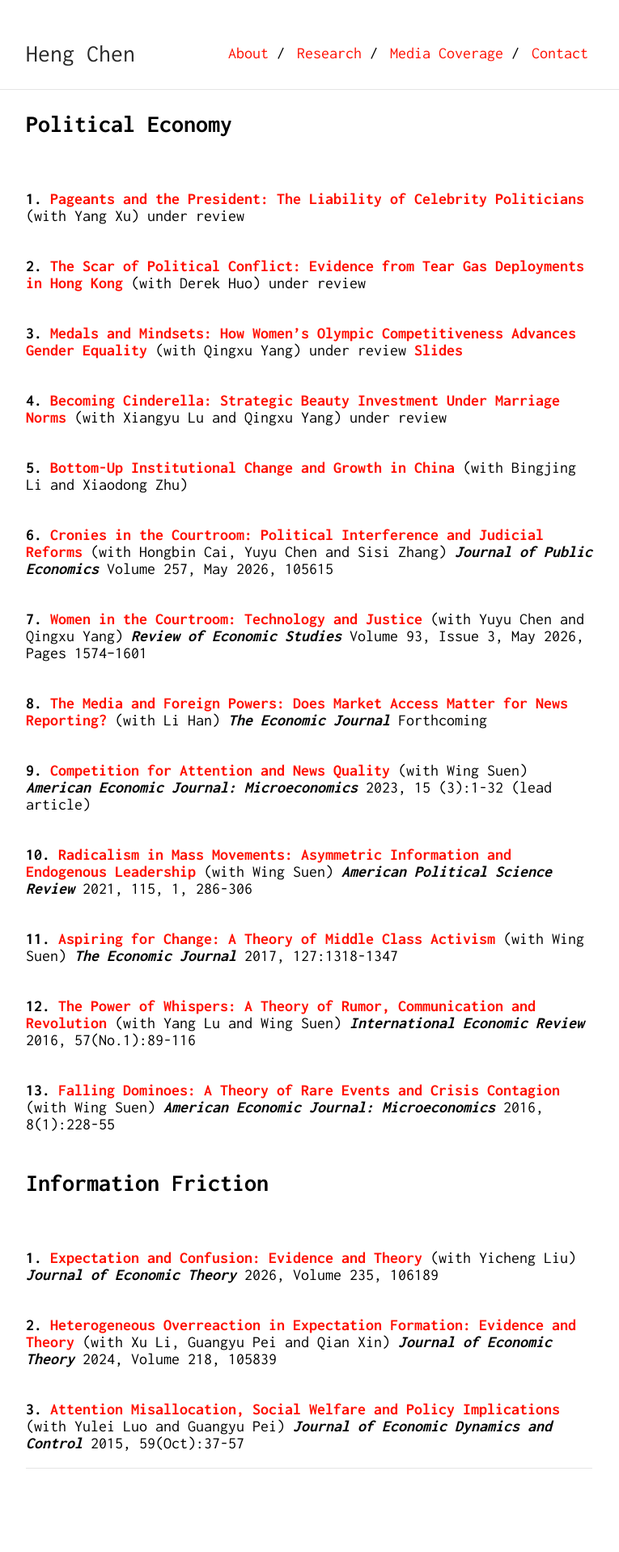
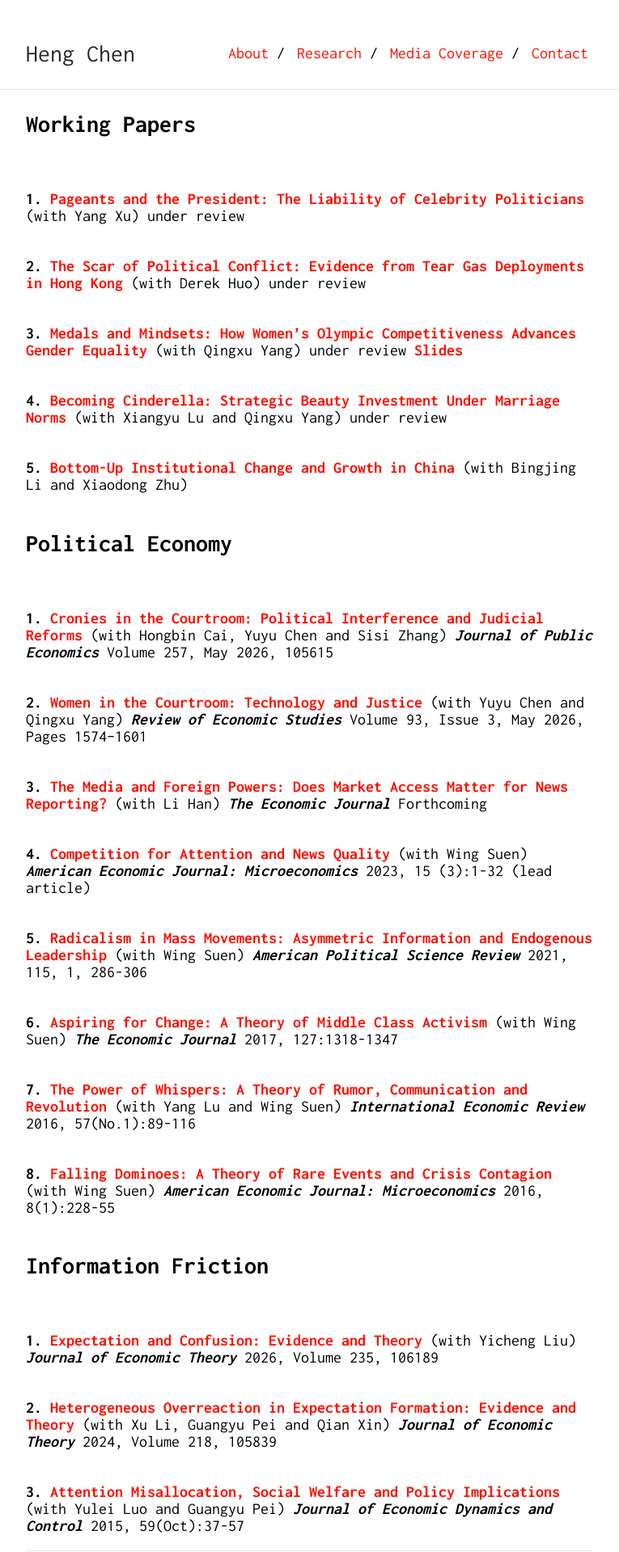
Before and after one commit to Shuyan0210611X/henrychen.github.io, a Jekyll site: the page built from research.md, in a window 1280 px wide. Shown: the whole page at 81% size, without its empty margins (258-1023 px from the left). Built offline with Jekyll 4.4.1, drawn with Linux system fonts in a browser that asks for light colours; our own code applies the rules of GitHub Pages for plain Markdown files; before the commit the page ends 1815 px from its top, so only the background shows below that.

Commit message:
Update research.md
Add Working Papers section to research page

```diff
--- a/research.md
+++ b/research.md
@@ -2,7 +2,7 @@
 layout: default
 permalink: /research/
 ---
-## Political Economy
+## Working Papers
 <br>
 
 **1.** [**Pageants and the President: The Liability of Celebrity Politicians**](/files/miss-usa-submission-June.pdf) (with Yang Xu) under review
@@ -20,28 +20,31 @@ permalink: /research/
 **5.** [**Bottom-Up Institutional Change and Growth in China**](/files/CLZ_Feb-2025.pdf) (with Bingjing Li and Xiaodong Zhu)
 <br><br>
 
-**6.** [**Cronies in the Courtroom: Political Interference and Judicial Reforms**](/files/cronies.pdf) (with Hongbin Cai, Yuyu Chen and Sisi Zhang) ***Journal of Public Economics*** Volume 257, May 2026, 105615
+## Political Economy
+<br>
+
+**1.** [**Cronies in the Courtroom: Political Interference and Judicial Reforms**](/files/cronies.pdf) (with Hongbin Cai, Yuyu Chen and Sisi Zhang) ***Journal of Public Economics*** Volume 257, May 2026, 105615
 <br><br>
 
-**7.** [**Women in the Courtroom: Technology and Justice**](/files/resubmission-20241126.pdf) (with Yuyu Chen and Qingxu Yang) ***Review of Economic Studies*** Volume 93, Issue 3, May 2026, Pages 1574–1601
+**2.** [**Women in the Courtroom: Technology and Justice**](/files/resubmission-20241126.pdf) (with Yuyu Chen and Qingxu Yang) ***Review of Economic Studies*** Volume 93, Issue 3, May 2026, Pages 1574–1601
 <br><br>
 
-**8.** [**The Media and Foreign Powers: Does Market Access Matter for News Reporting?**](/files/news-website-crackdown.pdf) (with Li Han) ***The Economic Journal*** Forthcoming
+**3.** [**The Media and Foreign Powers: Does Market Access Matter for News Reporting?**](/files/news-website-crackdown.pdf) (with Li Han) ***The Economic Journal*** Forthcoming
 <br><br>
 
-**9.** [**Competition for Attention and News Quality**](/files/Competition.pdf) (with Wing Suen) ***American Economic Journal: Microeconomics*** 2023, 15 (3):1-32 (lead article)
+**4.** [**Competition for Attention and News Quality**](/files/Competition.pdf) (with Wing Suen) ***American Economic Journal: Microeconomics*** 2023, 15 (3):1-32 (lead article)
 <br><br>
 
-**10.** [**Radicalism in Mass Movements: Asymmetric Information and Endogenous Leadership**](/files/Radicalism.pdf) (with Wing Suen) ***American Political Science Review*** 2021, 115, 1, 286-306
+**5.** [**Radicalism in Mass Movements: Asymmetric Information and Endogenous Leadership**](/files/Radicalism.pdf) (with Wing Suen) ***American Political Science Review*** 2021, 115, 1, 286-306
 <br><br>
 
-**11.** [**Aspiring for Change: A Theory of Middle Class Activism**](/files/Aspiring.pdf) (with Wing Suen) ***The Economic Journal*** 2017, 127:1318-1347
+**6.** [**Aspiring for Change: A Theory of Middle Class Activism**](/files/Aspiring.pdf) (with Wing Suen) ***The Economic Journal*** 2017, 127:1318-1347
 <br><br>
 
-**12.** [**The Power of Whispers: A Theory of Rumor, Communication and Revolution**](/files/Thepower.pdf) (with Yang Lu and Wing Suen) ***International Economic Review*** 2016, 57(No.1):89-116
+**7.** [**The Power of Whispers: A Theory of Rumor, Communication and Revolution**](/files/Thepower.pdf) (with Yang Lu and Wing Suen) ***International Economic Review*** 2016, 57(No.1):89-116
 <br><br>
 
-**13.** [**Falling Dominoes: A Theory of Rare Events and Crisis Contagion**](/files/Falling.pdf) (with Wing Suen) ***American Economic Journal: Microeconomics*** 2016, 8(1):228-55
+**8.** [**Falling Dominoes: A Theory of Rare Events and Crisis Contagion**](/files/Falling.pdf) (with Wing Suen) ***American Economic Journal: Microeconomics*** 2016, 8(1):228-55
 <br><br>
 
 ## Information Friction
```
